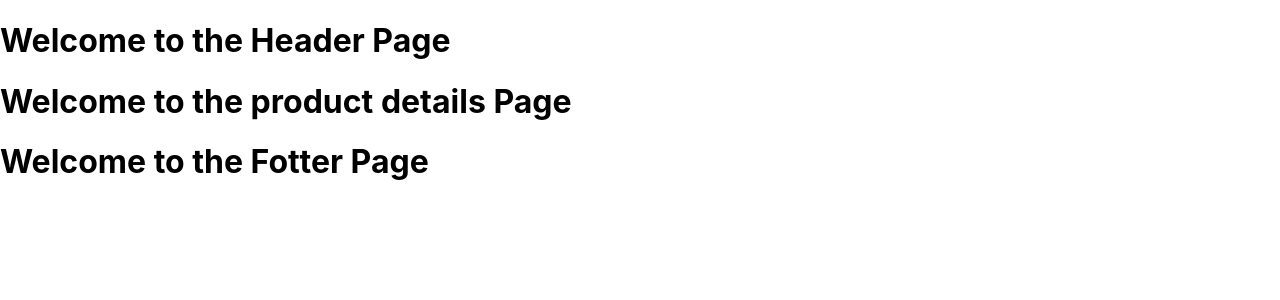
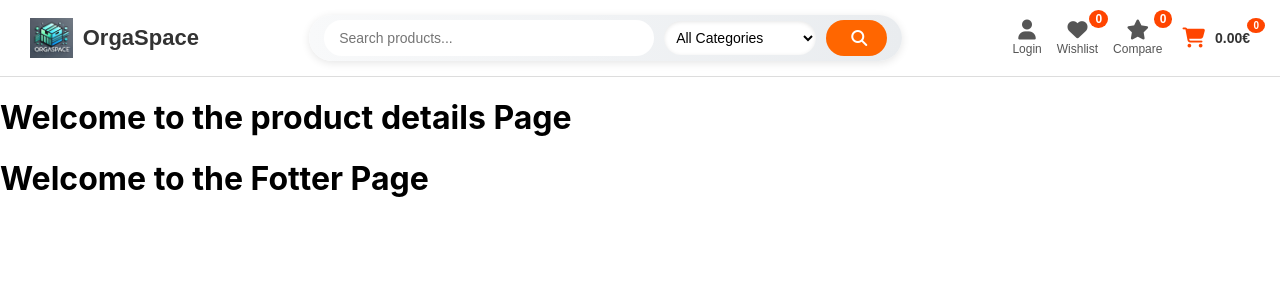
Before and after one commit to ydxj/ecommerce-website, a React (Create React App) app: page /products/1 in a window 1280 px wide. Shown: the top 300 px of the page. Built offline with nearby package versions, Linux system fonts and the light colour scheme.

Commit message:
Add NavBar and link it to the Header Component

```diff
--- a/package.json
+++ b/package.json
@@ -3,6 +3,7 @@
   "version": "0.1.0",
   "private": true,
   "dependencies": {
+    "@fortawesome/fontawesome-free": "^6.7.2",
     "cra-template": "1.2.0",
     "react": "^19.0.0",
     "react-dom": "^19.0.0",
--- a/src/components/Header/index.js
+++ b/src/components/Header/index.js
@@ -1,7 +1,10 @@
 import React from 'react';
+import Navbar from '../Navbar';
 
 const Header = () => {
-  return <h1>Welcome to the Header Page</h1>;
+  return(
+    <Navbar/>
+  );
 };
 
 export default Header;
--- /dev/null
+++ b/src/components/Navbar/Navbar.css
@@ -0,0 +1,278 @@
+/* General Styles */
+.navbar {
+    display: flex;
+    justify-content: space-between;
+    align-items: center;
+    padding: 15px 30px;
+    background-color: #ffffff;
+    border-bottom: 1px solid #ddd;
+    font-family: "Arial", sans-serif;
+    position: relative;
+  }
+
+  .navbar-left {
+    display: flex;
+    align-items: center;
+  }
+
+  .logo {
+    display: flex;
+    align-items: center;
+  }
+
+  .logo-image {
+    height: 40px;
+    margin-right: 10px;
+  }
+
+  .logo-text {
+    font-size: 22px;
+    font-weight: bold;
+    color: #333;
+  }
+
+  .tagline {
+    font-size: 12px;
+    color: #888;
+    margin-left: 15px;
+  }
+
+  .navbar-center {
+    display: flex;
+    justify-content: center;
+    align-items: center;
+    flex-grow: 1;
+  }
+
+  .search-container {
+    display: flex;
+    align-items: center;
+    background: linear-gradient(90deg, #f8f9fa, #e9ecef);
+    border-radius: 30px;
+    padding: 5px 15px;
+    box-shadow: 0 2px 8px rgba(0, 0, 0, 0.1);
+  }
+
+  .search-input {
+    border: none;
+    border-radius: 30px;
+    padding: 10px 15px;
+    font-size: 14px;
+    width: 300px;
+    outline: none;
+  }
+
+  .category-select {
+    border: none;
+    background: #ffffff;
+    margin: 0 10px;
+    padding: 8px;
+    border-radius: 20px;
+    font-size: 14px;
+    outline: none;
+    box-shadow: inset 0 1px 4px rgba(0, 0, 0, 0.1);
+  }
+
+  .search-button {
+    background: #ff6600;
+    color: white;
+    border: none;
+    padding: 10px 20px;
+    border-radius: 20px;
+    cursor: pointer;
+    font-size: 16px;
+    display: flex;
+    align-items: center;
+    justify-content: center;
+    transition: background-color 0.3s ease;
+  }
+
+  .search-button:hover {
+    background: #ff4500;
+  }
+
+  .search-button i {
+    margin-left: 5px;
+  }
+
+  /* Icon Section */
+  .navbar-right {
+    display: flex;
+    align-items: center;
+    gap: 20px;
+  }
+
+  .icon-group {
+    display: flex;
+    gap: 15px;
+  }
+
+  .icon {
+    display: flex;
+    flex-direction: column;
+    align-items: center;
+    position: relative;
+    color: #555;
+    font-size: 14px;
+    cursor: pointer;
+  }
+
+  .icon i {
+    font-size: 20px;
+    margin-bottom: 2px;
+  }
+
+  .icon span {
+    font-size: 12px;
+  }
+
+  .icon:hover {
+    color: #000;
+  }
+
+  .badge {
+    position: absolute;
+    top: -10px;
+    right: -10px;
+    background: #ff4500;
+    color: #fff;
+    border-radius: 50%;
+    padding: 2px 6px;
+    font-size: 10px;
+    font-weight: bold;
+  }
+
+  /* Cart Section */
+  .cart {
+    display: flex;
+    align-items: center;
+    gap: 10px;
+    font-size: 14px;
+    font-weight: bold;
+    color: #333;
+    position: relative;
+  }
+
+  .cart i {
+    font-size: 20px;
+    color: #ff4500;
+  }
+
+  .cart .badge {
+    position: absolute;
+    top: -10px;
+    right: -15px;
+    background: #ff4500;
+    color: #fff;
+    border-radius: 50%;
+    padding: 2px 6px;
+    font-size: 10px;
+    font-weight: bold;
+  }
+
+  /* Hamburger Menu */
+.hamburger {
+    display: none;
+    font-size: 24px;
+    cursor: pointer;
+    padding: 5px;
+  }
+
+  @media (max-width: 768px) {
+    .navbar-center {
+      display: none;
+      flex-direction: column;
+      align-items: flex-start;
+      width: 100%;
+      margin-top: 10px;
+    }
+
+    .navbar-right {
+      display: none;
+      flex-direction: column;
+      gap: 10px;
+      margin-top: 10px;
+      position: fixed;
+      top: 0;
+      right: 0;
+      width: 250px;
+      height: 100%;
+      background-color: #ffffff;
+      z-index: 9999;
+      box-shadow: -4px 0px 6px rgba(0, 0, 0, 0.1);
+      transform: translateX(100%);
+      transition: transform 0.3s ease;
+    }
+
+    .navbar-right.active {
+      transform: translateX(0);
+    }
+
+    /* Hamburger menu visible */
+    .hamburger {
+      display: block;
+    }
+
+    .navbar {
+      padding: 15px;
+      justify-content: space-between;
+    }
+
+    .navbar-left {
+      flex: 1;
+    }
+
+    .logo {
+      flex-grow: 1;
+    }
+
+    .navbar-center .search-input {
+      width: 250px;
+    }
+  }
+
+  @media (max-width: 480px) {
+    /* For extra small devices, adjust further */
+    .navbar {
+      padding: 10px 15px;
+    }
+
+    .navbar-left {
+      flex: 1;
+    }
+
+    .navbar-center {
+      width: 100%;
+      margin-top: 10px;
+      flex-direction: column;
+    }
+
+    .navbar-center .search-input {
+      width: 100%;
+    }
+
+    .category-select {
+      width: 100%;
+    }
+
+    .search-button {
+      width: 100%;
+    }
+
+    .navbar-right {
+      width: 100%;
+    }
+
+    .icon-group {
+      flex-direction: column;
+      align-items: center;
+    }
+
+    .cart {
+      font-size: 12px;
+    }
+
+    .hamburger {
+      font-size: 30px;
+    }
+  }
--- a/src/components/Navbar/index.js
+++ b/src/components/Navbar/index.js
@@ -1,7 +1,74 @@
-import React from 'react';
+import React, { useState } from "react";
+import "./Navbar.css";
+import "@fortawesome/fontawesome-free/css/all.min.css";
 
-const Header = () => {
-  return <h1>Welcome to the navbar Page</h1>;
+const Navbar = () => {
+  const [menuOpen, setMenuOpen] = useState(false);
+
+  const toggleMenu = () => setMenuOpen(!menuOpen);
+
+  return (
+    <nav className="navbar">
+      <div className="navbar-left">
+        <div className="logo">
+          <img
+            src={`${process.env.PUBLIC_URL}/Photos/Logo.jpg`}
+            alt="OrgaSpace Logo"
+            className="logo-image"
+          />
+          <span className="logo-text">OrgaSpace</span>
+        </div>
+      </div>
+
+      <div className={`navbar-center ${menuOpen ? "active" : ""}`}>
+        <div className="search-container">
+          <input
+            type="text"
+            placeholder="Search products..."
+            className="search-input"
+          />
+          <select className="category-select">
+            <option value="all">All Categories</option>
+            <option value="electronics">Electronics</option>
+            <option value="fashion">Fashion</option>
+            <option value="home">Home & Garden</option>
+            <option value="sports">Sports & Outdoors</option>
+          </select>
+          <button className="search-button">
+            <i className="fas fa-search"></i>
+          </button>
+        </div>
+      </div>
+
+      <div className={`navbar-right ${menuOpen ? "active" : ""}`}>
+        <div className="icon-group">
+          <div className="icon">
+            <i className="fas fa-user"></i>
+            <span>Login</span>
+          </div>
+          <div className="icon">
+            <i className="fas fa-heart"></i>
+            <span>Wishlist</span>
+            <span className="badge">0</span>
+          </div>
+          <div className="icon">
+            <i className="fas fa-star"></i>
+            <span>Compare</span>
+            <span className="badge">0</span>
+          </div>
+        </div>
+        <div className="cart">
+          <i className="fas fa-shopping-cart"></i>
+          <span>0.00€</span>
+          <span className="badge">0</span>
+        </div>
+      </div>
+
+      <div className="hamburger" onClick={toggleMenu}>
+        <i className="fas fa-bars"></i>
+      </div>
+    </nav>
+  );
 };
 
-export default Header;
+export default Navbar;
```
Also changed, not shown: public/Photos/Logo.jpg (added), 1 other file (tests, documents, lock files or other folders).
